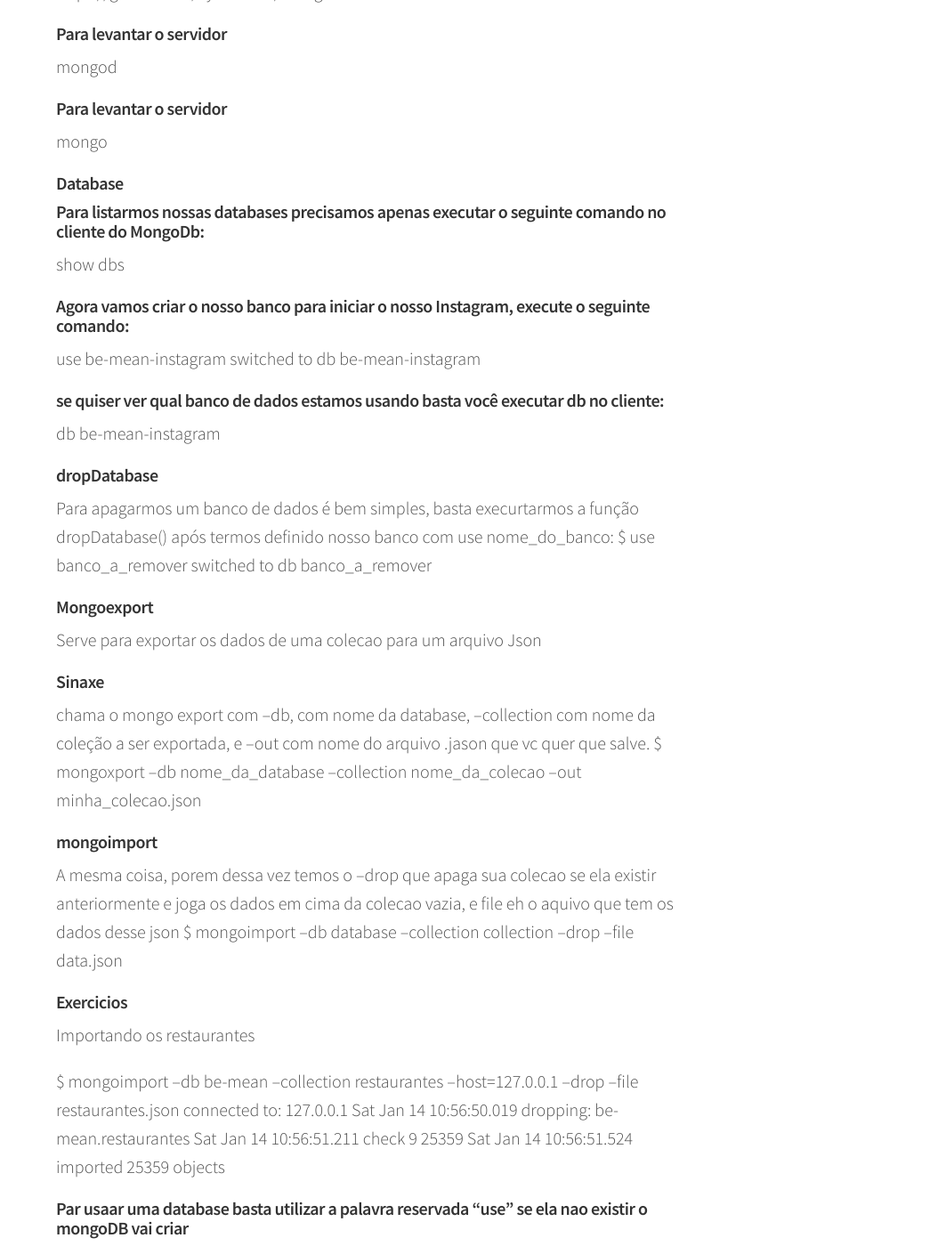
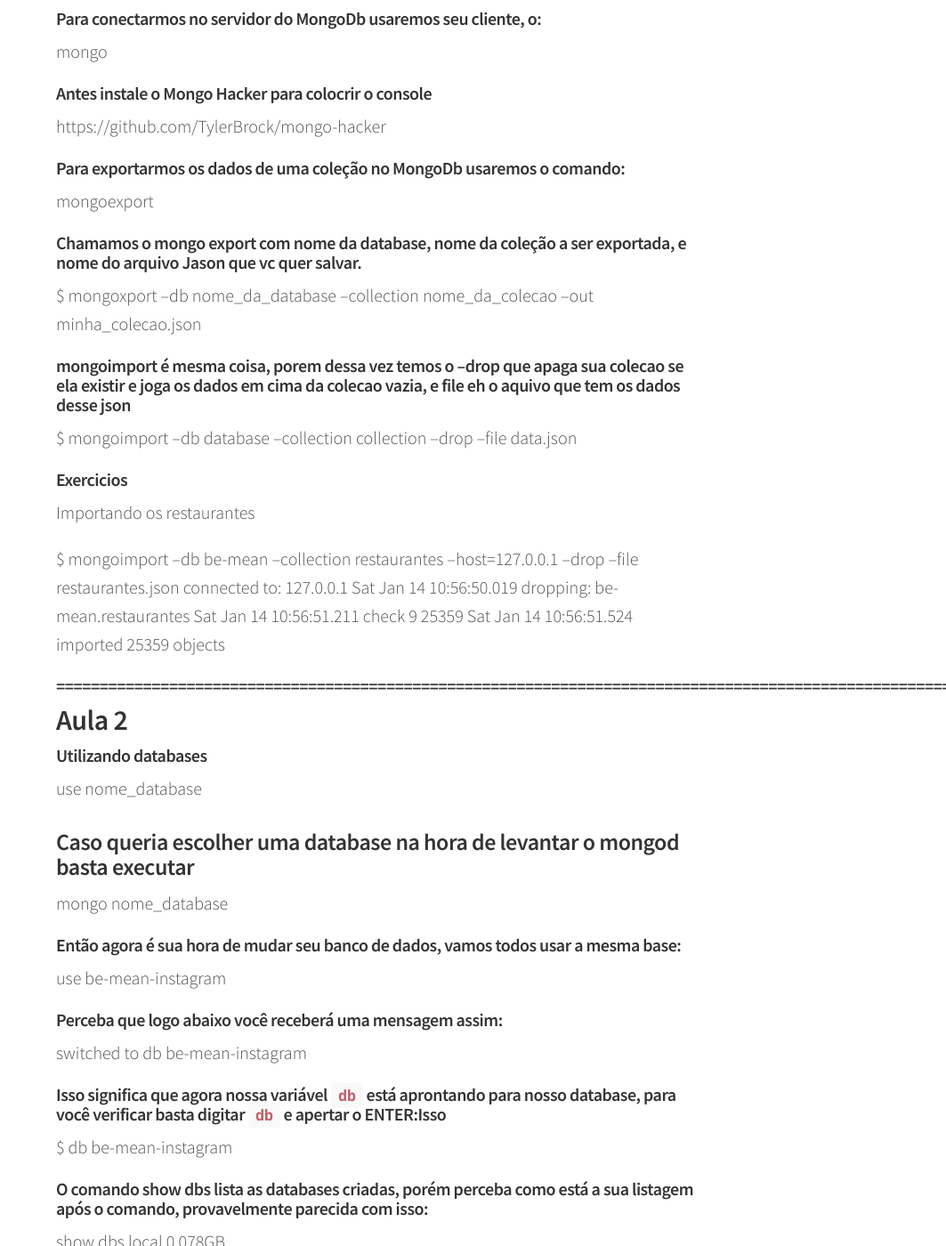
Before and after one commit to indrajithbandara/debug-blog, a Jekyll site: the page built from _posts/2017-01-03-mongo.md, in a window 1280 px wide and 1400 px high, scrolled down 1307 px. Shown: the whole window at 89% size, without its empty margins (217-1280 px from the left). Built offline with Jekyll 4.4.1, drawn with Linux system fonts in a browser that asks for light colours; comment, search, counter and statistics services are not loaded; some of the changed text lies outside the part shown.

Commit message:
sobe update mongo

```diff
--- a/_posts/2017-01-03-mongo.md
+++ b/_posts/2017-01-03-mongo.md
@@ -5,6 +5,8 @@
 categories: start blog
 ---
 ## MongoDB
+
+## Aula 1
 
 ###### NOSQL
 Nos bancos relacionais o que importa são as respostas que voce tem, sabemos os dados que vao entrando, normalizando, separando todas
@@ -30,22 +32,74 @@
 Grafo;
 Coluna.
 
-###### Vamos conectar ao servidor usando o client:
+##### Para iniciarmos o MongoDb precisamos rodar o seu serviço, executando o comando:
 mongod
 
 ##### Caso seja sua primeira vez com o MongoDb e ter dado erro e você localizar isso na mensagem de erro:
 data/db
 
-Significa que sua pasta data/db não está criada, então por favor crie e de as permissões necessárias.
+##### Significa que sua pasta data/db não está criada, para criar em sistema unix e da as permissões necessárias use:
+sudo mkdir /data
+sudo mkdir /data/db
+sudo chmod 777 -Rf /data'
 
-###### instalar o Mongo Hacker
+###### Para conectarmos no servidor do MongoDb usaremos seu cliente, o:
+mongo
+
+###### Antes instale o Mongo Hacker para colocrir o console
 https://github.com/TylerBrock/mongo-hacker
 
-###### Para levantar o servidor
-mongod
+###### Para exportarmos os dados de uma coleção no MongoDb usaremos o comando:
+mongoexport
 
-###### Para levantar o servidor
-mongo
+###### Chamamos o mongo export com  nome da database, nome da coleção a ser exportada, e  nome do arquivo Jason que vc quer salvar.
+$ mongoxport --db nome_da_database --collection nome_da_colecao --out minha_colecao.json
+
+##### mongoimport é mesma coisa, porem dessa vez temos o --drop que apaga sua colecao se ela existir e joga os dados em cima da colecao vazia,  e file eh o aquivo que tem os dados desse json
+$ mongoimport --db database --collection collection --drop --file data.json
+
+#### Exercicios
+Importando os restaurantes
+
+$ mongoimport --db be-mean --collection restaurantes --host=127.0.0.1 --drop --file restaurantes.json
+connected to: 127.0.0.1
+Sat Jan 14 10:56:50.019 dropping: be-mean.restaurantes
+Sat Jan 14 10:56:51.211 check 9 25359
+Sat Jan 14 10:56:51.524 imported 25359 objects
+
+##### ============================================================================================================
+
+
+## Aula 2
+
+#### Utilizando databases
+use nome_database
+
+### Caso queria escolher uma database na hora de levantar o mongod basta executar
+mongo nome_database
+
+##### Então agora é sua hora de mudar seu banco de dados, vamos todos usar a mesma base:
+use be-mean-instagram
+
+##### Perceba que logo abaixo você receberá uma mensagem assim:
+switched to db be-mean-instagram
+
+###### Isso significa que agora nossa variável `db` está aprontando para nosso database, para você verificar basta digitar `db` e apertar o ENTER:Isso
+$ db
+be-mean-instagram
+
+
+###### O comando show dbs lista as databases criadas, porém perceba como está a sua listagem após o comando, provavelmente parecida com isso:
+show dbs
+local  0.078GB
+
+###### Isso acontece porque o MongoDb só irá criar sua database quando você tiver inserido algo nela, para inserirmos algo faremos da seguinte maneira:
+db.teste.insert({nome: "Suissa", idade: 30})
+Inserted 1 record(s) in 1854ms
+WriteResult({
+"nInserted": 1
+})
+
 
 #### Database
 
@@ -65,25 +119,13 @@
 $ use banco_a_remover
 switched to db banco_a_remover
 
-###### Mongoexport
-Serve para exportar os dados de uma colecao para um arquivo Json
 
-###### Sinaxe
-chama o mongo export com --db, com nome da database, --collection com nome da coleção a ser exportada, e --out com nome do arquivo .jason que vc quer que salve.
-$ mongoxport --db nome_da_database --collection nome_da_colecao --out minha_colecao.json
 
-##### mongoimport
-A mesma coisa, porem dessa vez temos o --drop que apaga sua colecao se ela existir anteriormente e joga os dados em cima da colecao vazia,  e file eh o aquivo que tem os dados desse json
-$ mongoimport --db database --collection collection --drop --file data.json
 
-#### Exercicios
-Importando os restaurantes
 
-$ mongoimport --db be-mean --collection restaurantes --host=127.0.0.1 --drop --file restaurantes.json
-connected to: 127.0.0.1
-Sat Jan 14 10:56:50.019 dropping: be-mean.restaurantes
-Sat Jan 14 10:56:51.211 check 9 25359
-Sat Jan 14 10:56:51.524 imported 25359 objects
+
+
+
 
 ###### Par usaar uma database basta utilizar a palavra reservada "use" se ela nao existir o mongoDB vai criar
 $ use_nome_database
```
